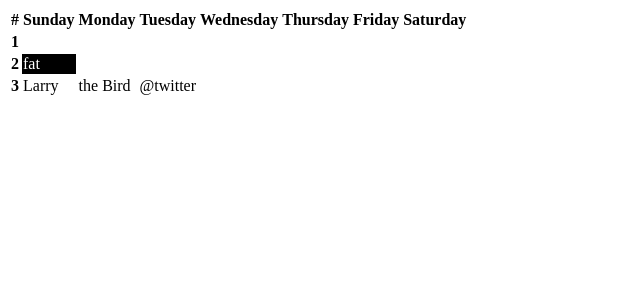
After one commit to bachittle/uwindsor-timetable-demo, a Flask app: template templates/timetable.html in a window 1280 px wide. The commit adds this page. Shown: the top 300 px of the page, without its empty margins (0-640 px from the left). Run offline with Flask 2, Linux system fonts and the light colour scheme; the template is opened without the code that fills it, so the values that code supplies are empty.

Commit message:
creating the timetable

```diff
--- a/app.py
+++ b/app.py
@@ -7,9 +7,9 @@ app = Flask(__name__)
 def index():
     return render_template('index.html')
 
-@app.route('/date_data', methods=['POST'])
+@app.route('/date_data')
 def date_data():
-    date = request.form['date']
+    date = request.args['date']
     if date:
         #print(date)
         fp = open("data/" + date + "_min.json", "r")
--- /dev/null
+++ b/templates/timetable.html
@@ -0,0 +1,31 @@
+<div class="card card-body">
+    <table class="table">
+    <thead>
+        <tr>
+        <th scope="col">#</th>
+        <th scope="col">Sunday</th>
+        <th scope="col">Monday</th>
+        <th scope="col">Tuesday</th>
+        <th scope="col">Wednesday</th>
+        <th scope="col">Thursday</th>
+        <th scope="col">Friday</th>
+        <th scope="col">Saturday</th>
+        </tr>
+    </thead>
+    <tbody>
+        <tr>
+        <th scope="row">1</th>
+        </tr>
+        <tr>
+        <th scope="row">2</th>
+        <td style="background-color: black; color: white;">fat</td>
+        </tr>
+        <tr>
+        <th scope="row">3</th>
+        <td>Larry</td>
+        <td>the Bird</td>
+        <td>@twitter</td>
+        </tr>
+    </tbody>
+    </table>
+</div>
```
Also changed, not shown: static/js/form.js (+36 -6 lines), templates/index.html (+7 -3 lines), 1 other file.
